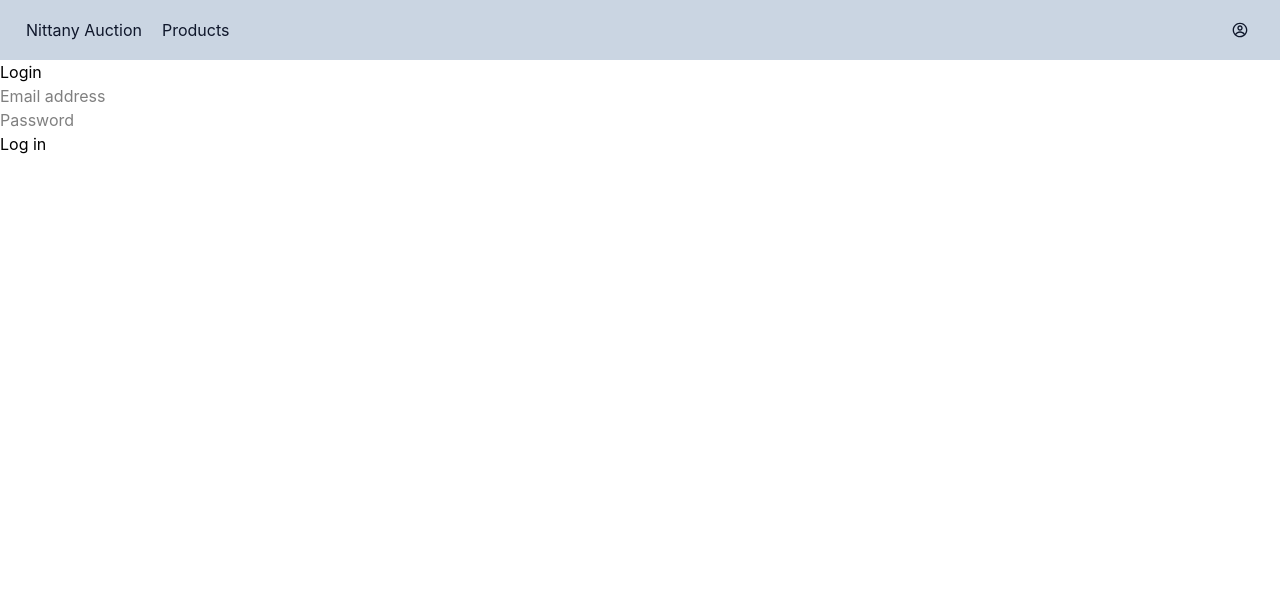
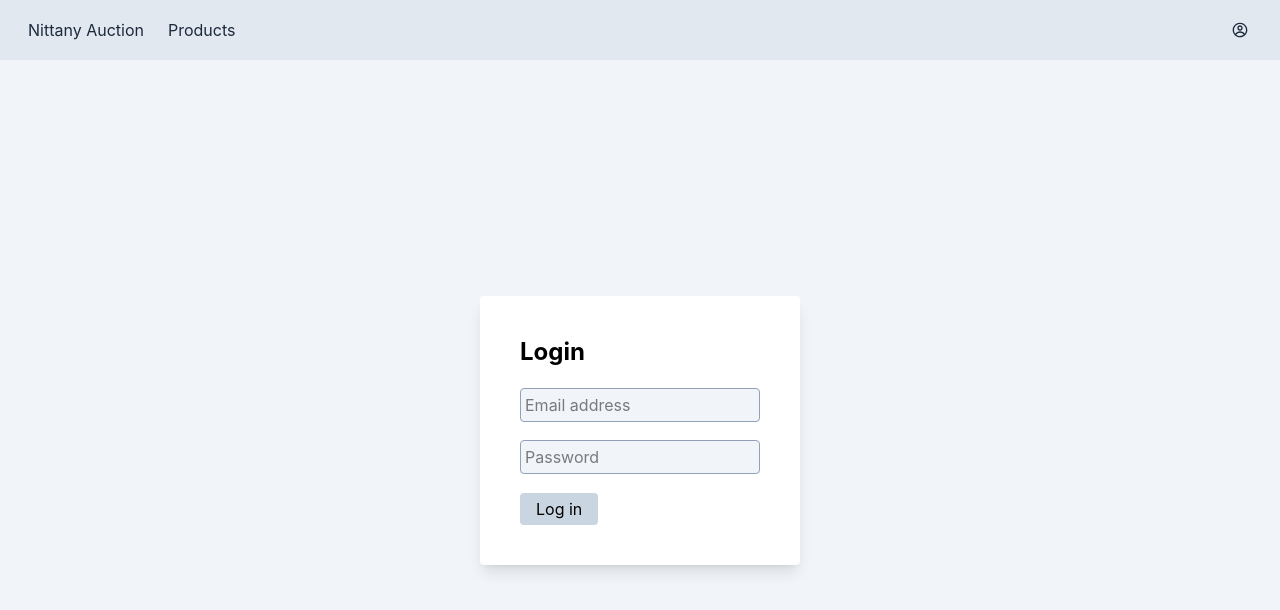
Before and after one commit to isaacli430/nittany-auction, a React (Vite) app in the folder client/: page /login in a window 1280 px wide. Shown: the top 610 px of the page. Built offline with nearby package versions, Linux system fonts and the light colour scheme.

Commit message:
update css

```diff
--- a/client/index.html
+++ b/client/index.html
@@ -9,7 +9,7 @@
 </head>
 
 <body>
-    <div id="root"></div>
+    <div id="root" class="h-dvh flex flex-col bg-slate-100"></div>
     <script type="module" src="/src/main.jsx"></script>
 </body>
 
--- a/client/src/components/navbar.jsx
+++ b/client/src/components/navbar.jsx
@@ -19,13 +19,13 @@ const Navbar = ({ logged }) => {
 
     return (
         <>
-            <nav className='flex pr-4 pl-4 pt-0 pb-0 bg-slate-300'>
+            <nav className='flex pr-4 pl-4 pt-0 pb-0 bg-slate-200'>
                 <Link className='nav-link' to="/">Nittany Auction</Link>
                 <Link className='nav-link' to="/products">Products</Link>
                 <button className='nav-link ml-auto! pr-4! pl-4! hover:cursor-pointer' onClick={toggleMenu}><CgProfile /></button>
             </nav>
             {profileMenu &&
-                <div className='flex flex-col z-10 absolute bg-slate-600 right-3 rounded-sm pr-0 pl-0 pt-4 pb-4 shadow-lg'>
+                <div className='flex flex-col z-10 absolute mt-13 bg-white right-3 rounded-sm pr-0 pl-0 pt-4 pb-4 shadow-lg w-40'>
                     {logged ? (
                         <>
                             <Link className='profile-link' to="/">View Profile</Link>
--- a/client/src/main.css
+++ b/client/src/main.css
@@ -1,9 +1,17 @@
 @import 'tailwindcss';
 
 .nav-link {
-    @apply hover:backdrop-brightness-90 pr-2.5 pl-2.5 pt-4.5 pb-4.5 text-slate-900;
+    @apply hover:backdrop-brightness-90 pr-3 pl-3 pt-4.5 pb-4.5 text-slate-800;
 }
 
 .profile-link {
-    @apply text-white hover:backdrop-brightness-80 pl-8 pr-8 pt-1.5 pb-1.5 w-full;
+    @apply text-slate-800 hover:backdrop-brightness-90 pl-8 pr-8 pt-1.5 pb-1.5 w-full;
 }
+
+.login-input {
+    @apply p-1 border rounded-sm border-slate-400 bg-slate-100 w-60;
+}
+
+.login-error {
+    @apply text-red-500 text-[11px] -mt-0.5 mb-1;
+}
--- a/client/src/routes/login.jsx
+++ b/client/src/routes/login.jsx
@@ -49,9 +49,15 @@ const Login = () => {
             {loadDone &&
                 <>
                     <Base title="Login" logged={logged} />
-                    <h1>Login</h1>
-                    <form onSubmit={handleSubmit(onSubmit)} noValidate>
-                        <input placeholder="Email address" {...register("email", {
+
+                    <div className='flex justify-center items-center h-full'>
+
+                        <div className='flex flex-col shadow-lg bg-white rounded-sm p-10'>
+                            <h1 className='text-2xl mb-5'><b>Login</b></h1>
+
+                            <form className='flex flex-col' onSubmit={handleSubmit(onSubmit)} noValidate>
+
+                                <input className={'login-input ' + (errors.email && 'border-red-500!')} placeholder="Email address" {...register("email", {
                                     required: {
                                         value: true,
                                         message: "Email is required."
@@ -60,24 +66,35 @@ const Login = () => {
                                         /^.+@.+\..+$/.test(value) || "Invalid email address."
                                 })} />
 
-                        {errors.email && <p>{errors.email.message}</p>}
+                                <p className='login-error'><i>
+                                    &nbsp;
+                                    {errors.email && (
+                                        <>
+                                            {errors.email.message}
+                                        </>
+                                    )}
+                                </i></p>
 
-                        <br />
-
-                        <input placeholder="Password" type="password" {...register("password", {
+                                <input className={'login-input ' + (errors.password && 'border-red-500!')} placeholder="Password" type="password" {...register("password", {
                                     required: {
                                         value: true,
                                         message: "Password is required."
                                     },
                                 })} />
 
-                        {errors.password && <p>{errors.password.message}</p>}
+                                <p className='login-error'><i>
+                                    &nbsp;
+                                    {errors.password && (
+                                        <>
+                                            {errors.password.message}
+                                        </>
+                                    )}
+                                </i></p>
 
-                        <br />
-
-                        <button type="submit">Log in</button>
+                                <button type="submit" className='bg-slate-300 w-fit pt-1 pb-1 pr-4 pl-4 rounded-sm hover:brightness-80 cursor-pointer'>Log in</button>
                             </form>
-
+                        </div>
+                    </div>
                     {badLogin && <p>Incorrect credentials!</p>}
                 </>
             }
```
Also changed, not shown: 4 other files (tests, documents, lock files or other folders). Lines whose indentation alone changed are shown as unchanged.
